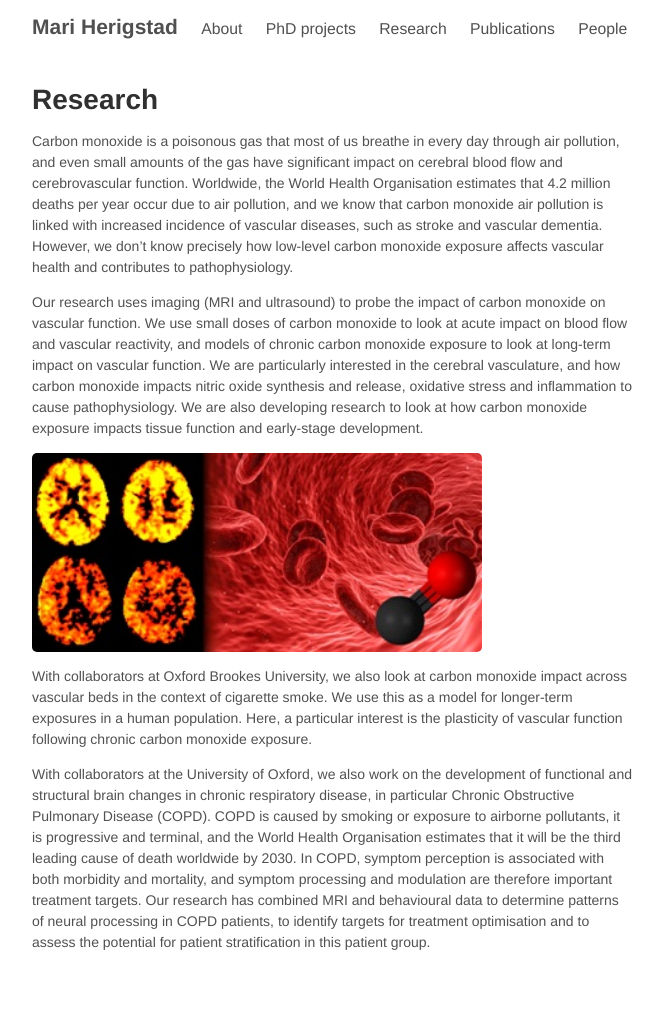
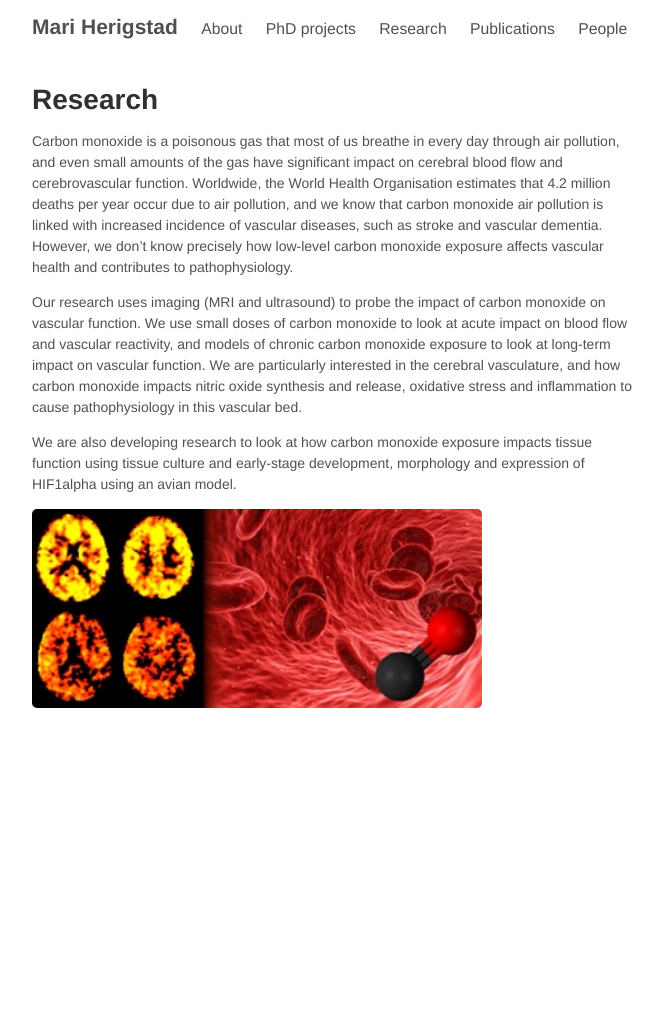
Before and after one commit to mariherigstad/mariherigstad.github.io, a Jekyll site: the page built from research.md, in a window 1280 px wide. Shown: the whole page, without its empty margins (307-970 px from the left). Built offline with Jekyll 4.4.1, drawn with Linux system fonts in a browser that asks for light colours; after the commit the page ends 900 px from its top, so only the background shows below that.

Commit message:
Update research.md

```diff
--- a/research.md
+++ b/research.md
@@ -5,10 +5,8 @@
 
 Carbon monoxide is a poisonous gas that most of us breathe in every day through air pollution, and even small amounts of the gas have significant impact on cerebral blood flow and cerebrovascular function. Worldwide, the World Health Organisation estimates that 4.2 million deaths per year occur due to air pollution, and we know that carbon monoxide air pollution is linked with increased incidence of vascular diseases, such as stroke and vascular dementia. However, we don’t know precisely how low-level carbon monoxide exposure affects vascular health and contributes to pathophysiology.
 
-Our research uses imaging (MRI and ultrasound) to probe the impact of carbon monoxide on vascular function. We use small doses of carbon monoxide to look at acute impact on blood flow and vascular reactivity, and models of chronic carbon monoxide exposure to look at long-term impact on vascular function. We are particularly interested in the cerebral vasculature, and how carbon monoxide impacts nitric oxide synthesis and release, oxidative stress and inflammation to cause pathophysiology. We are also developing research to look at how carbon monoxide exposure impacts tissue function and early-stage development.
+Our research uses imaging (MRI and ultrasound) to probe the impact of carbon monoxide on vascular function. We use small doses of carbon monoxide to look at acute impact on blood flow and vascular reactivity, and models of chronic carbon monoxide exposure to look at long-term impact on vascular function. We are particularly interested in the cerebral vasculature, and how carbon monoxide impacts nitric oxide synthesis and release, oxidative stress and inflammation to cause pathophysiology in this vascular bed.
+
+We are also developing research to look at how carbon monoxide exposure impacts tissue function using tissue culture and early-stage development, morphology and expression of HIF1alpha using an avian model.
 
 <img src="/assets/herigstad_research.jpg" alt="Research" align="middle" style="width: 450px;"/>
-
-With collaborators at Oxford Brookes University, we also look at carbon monoxide impact across vascular beds in the context of cigarette smoke. We use this as a model for longer-term exposures in a human population. Here, a particular interest is the plasticity of vascular function following chronic carbon monoxide exposure.
-
-With collaborators at the University of Oxford, we also work on the development of functional and structural brain changes in chronic respiratory disease, in particular Chronic Obstructive Pulmonary Disease (COPD). COPD is caused by smoking or exposure to airborne pollutants, it is progressive and terminal, and the World Health Organisation estimates that it will be the third leading cause of death worldwide by 2030. In COPD, symptom perception is associated with both morbidity and mortality, and symptom processing and modulation are therefore important treatment targets. Our research has combined MRI and behavioural data to determine patterns of neural processing in COPD patients, to identify targets for treatment optimisation and to assess the potential for patient stratification in this patient group.
```
